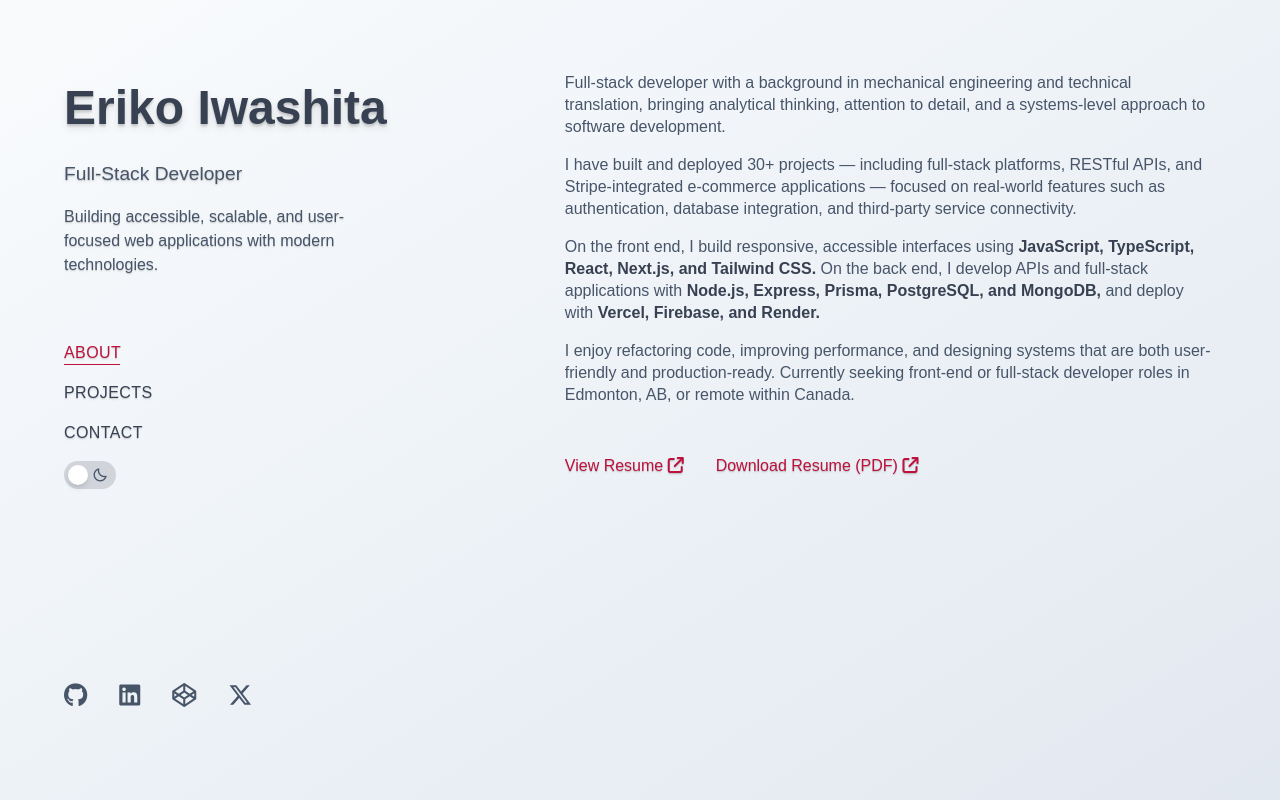
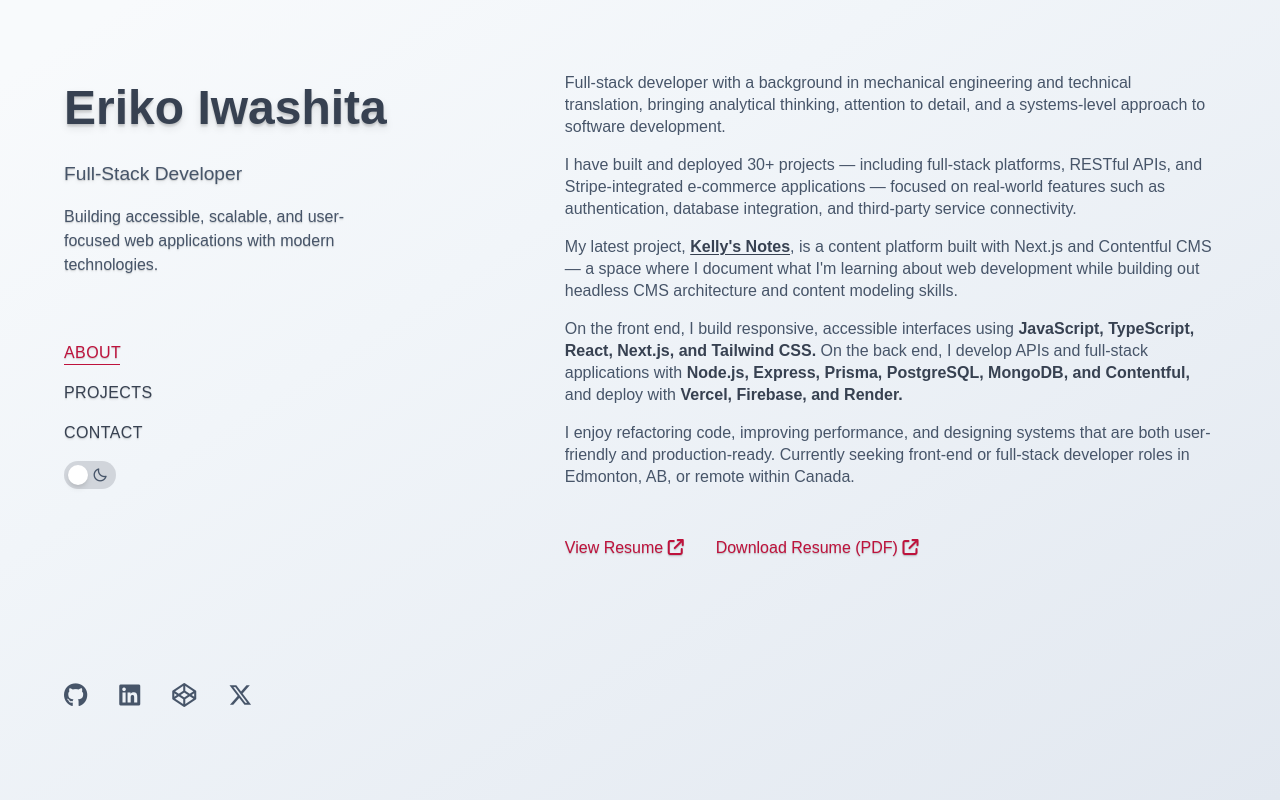
Before and after one commit to KellyBytes/kb-portfolio-website-v1, a React (Vite) app: page / in a window 1280 px wide. Shown: the top 800 px of the page. Built offline with nearby package versions, Linux system fonts and the light colour scheme; some icons are missing; a web font is replaced by a local one.

Commit message:
feat(hero): add Kelly's Notes link to Hero section
Add an inline link to Kelly's Notes in the Hero section copy,
introducing the project alongside the existing 30+ project summary.

```diff
--- a/src/components/Hero.jsx
+++ b/src/components/Hero.jsx
@@ -1,4 +1,4 @@
-import { useState, useEffect } from 'react';
+import { useEffect, useState } from 'react';
 import { useTheme } from '../context/ThemeContext';
 
 const Hero = () => {
@@ -30,13 +30,29 @@ const Hero = () => {
       </p>
 
       <p className="text-pretty font-light leading-snug">
+        My latest project,{' '}
+        <a
+          href="https://notes.kellybytes.dev"
+          target="_blank"
+          className={`font-semibold text-[var(--c-tertiary)] underline underline-offset-2 decoration-1 hover:opacity-80 ${
+            isThemeChanging ? 'transition-none' : 'transition duration-300'
+          }`}
+        >
+          Kelly's Notes
+        </a>
+        , is a content platform built with Next.js and Contentful CMS — a space
+        where I document what I'm learning about web development while building
+        out headless CMS architecture and content modeling skills.
+      </p>
+
+      <p className="text-pretty font-light leading-snug">
         On the front end, I build responsive, accessible interfaces using{' '}
         <span className="font-semibold text-[var(--c-tertiary)]">
           JavaScript, TypeScript, React, Next.js, and Tailwind CSS.
         </span>{' '}
         On the back end, I develop APIs and full-stack applications with{' '}
         <span className="font-semibold text-[var(--c-tertiary)]">
-          Node.js, Express, Prisma, PostgreSQL, and MongoDB,
+          Node.js, Express, Prisma, PostgreSQL, MongoDB, and Contentful,
         </span>{' '}
         and deploy with{' '}
         <span className="font-semibold text-[var(--c-tertiary)]">
```
